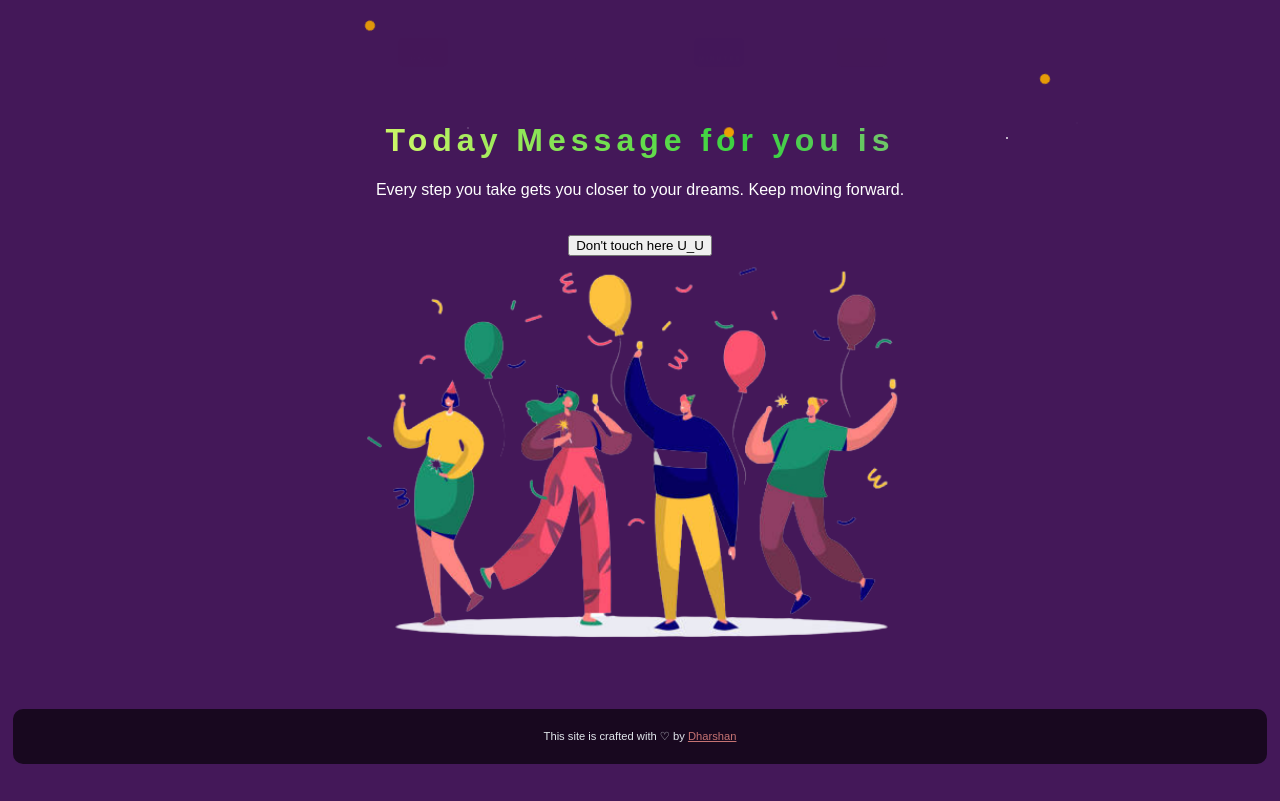
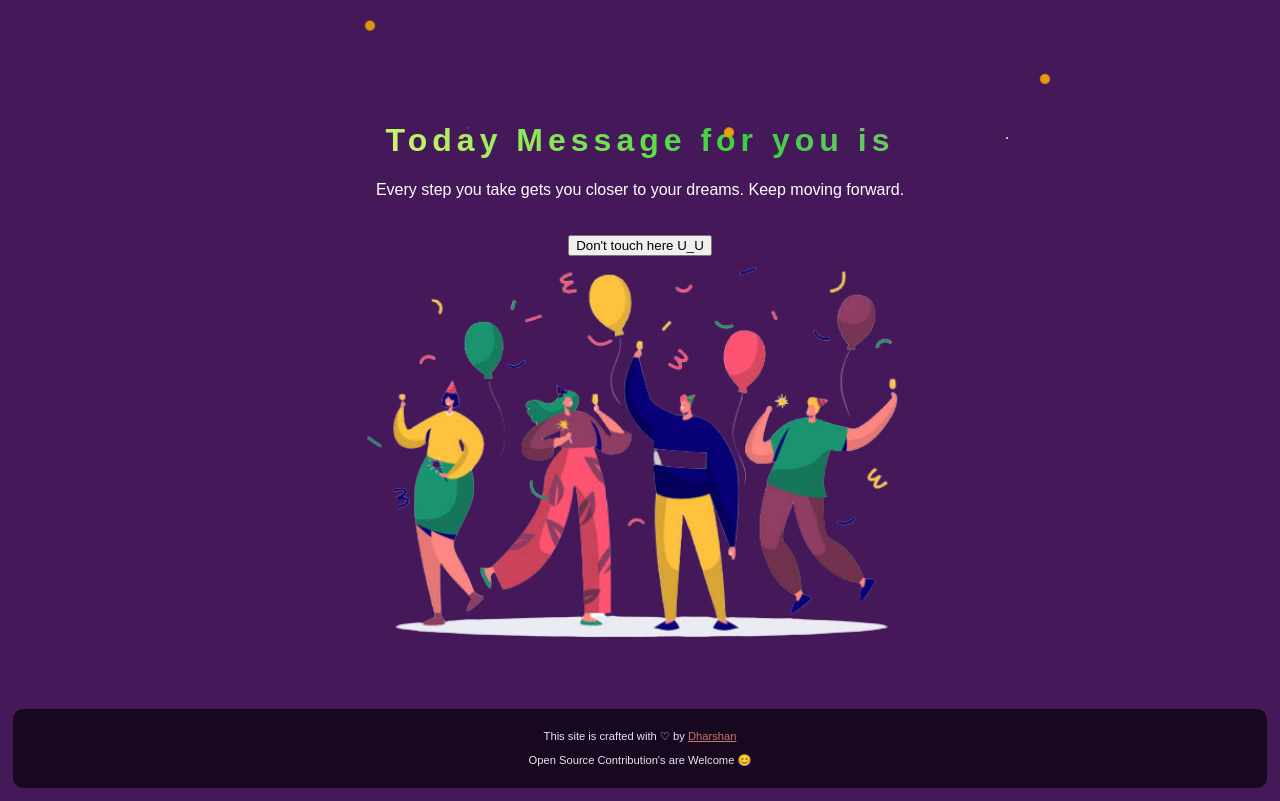
Before and after one commit to Dharshan078/birthday-wish, a plain HTML site: page index.html in a window 1280 px wide. Shown: the part 654-1455 px from the top of the page. Before the commit the page ends 1431 px from the top, so only its background shows below. Drawn offline with Linux system fonts and the light colour scheme.

Commit message:
Open source in footer

```diff
--- a/index.html
+++ b/index.html
@@ -34,6 +34,7 @@
 
       <footer class="custom-footer">
         <p style="color: rgb(226, 231, 236);">This site is crafted with ♡ by <a style="color: rgb(198, 115, 115);" href="https://sivadharshan.vercel.app/"> Dharshan</a> </p>
+        <p style="color: rgb(226, 231, 236);"> Open Source Contribution's are Welcome <a href="https://github.com/Dharshan078/birthday-wish.git">😊</a> </p>
       </footer>
     <!-- Link to the external JavaScript file -->
     <script src="script.js"></script>
```
Also changed, not shown: secret.html (+1 -0 lines).
